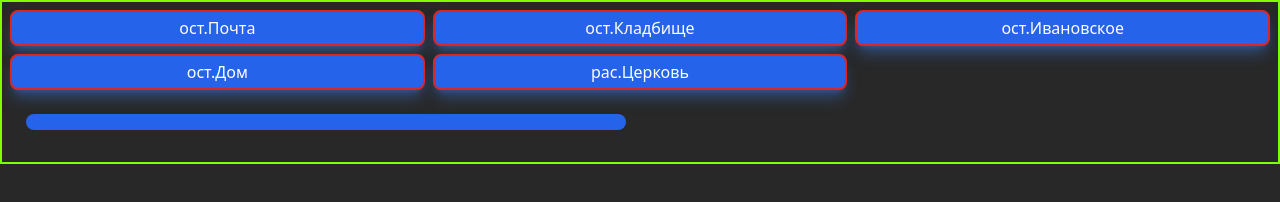
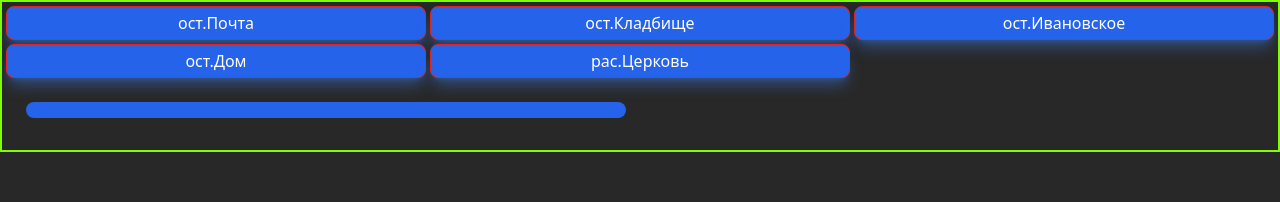
Before and after one commit to dreamer-1978/ostanovka-client, a website built with Vite: page index.html in a window 1280 px wide. Built offline with nearby package versions, Linux system fonts and the light colour scheme.

Commit message:
create text button

```diff
--- a/index.html
+++ b/index.html
@@ -4,7 +4,7 @@
     <meta charset="UTF-8" />
     <meta name="viewport" content="width=device-width, initial-scale=1.0" />
     <link rel="stylesheet" href="style.css">
-    <title>ostanovka and schedule</title>
+    <title>Остановки</title>
   </head>
   <body>
 <div class="container">
--- a/style.css
+++ b/style.css
@@ -8,10 +8,10 @@
     @apply bg-[#282828] border-[2px] border-[#7FFF00]
   }
   .buttons {
-    @apply grid grid-cols-3 gap-2 m-2
+    @apply grid grid-cols-3 gap-1 m-1
   }
   button {
-    @apply bg-blue-600 text-white px-2 py-1 rounded-lg shadow-lg shadow-blue-500/40 hover:shadow-indigo-500/40 border-[2px] border-red-600 text-center
+    @apply bg-blue-600 text-white px-3 py-1 rounded-lg shadow-lg shadow-blue-500/40 hover:shadow-indigo-500/40 border-[1px] border-red-600 text-center
   }
   .content {
     @apply bg-blue-600 text-white px-6 py-2 m-6 rounded-lg text-2xl max-w-[400px] md:max-w-[600px] text-center overflow-auto
```
